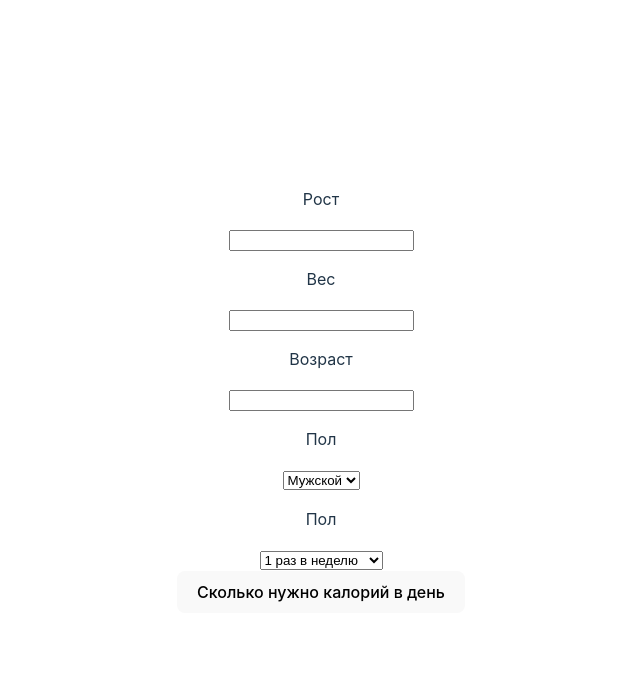
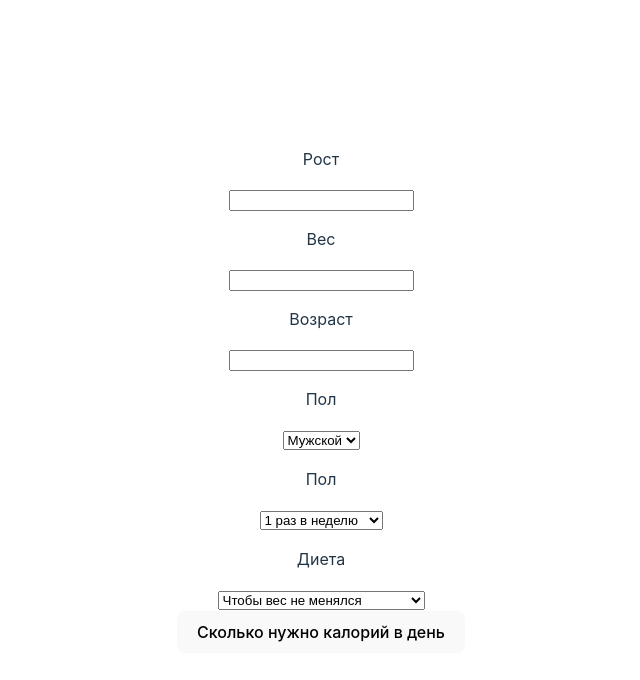
Before and after one commit to kolos1k/Maze, a Svelte app in the folder maze/: page / in a window 1280 px wide. Shown: the top 680 px of the page, without its empty margins (319-959 px from the left). Built offline with nearby package versions, Linux system fonts and the light colour scheme.

Commit message:
modified:   maze/src/App.svelte

```diff
--- a/maze/src/App.svelte
+++ b/maze/src/App.svelte
@@ -46,22 +46,55 @@
           <option value="1.9">2 раза в день</option>
         </select>
       </div>
+
+      <div class="Diet">
+        <p>Диета</p>
+        <select name="Diet" id="Diet">
+          <option value="1">Чтобы вес не менялся </option>
+          <option value="2">Для похудения</option>
+          <option value="3">Для набора мышечной массы</option>
+        </select>
+      </div>
+
 <script lang="ts">
   function myFunction() {
     let gender = Number((<HTMLSelectElement>document.getElementById('gender')).value);
+    let activity = Number((<HTMLSelectElement>document.getElementById('activity')).value);
+    let diet = Number((<HTMLSelectElement>document.getElementById('Diet')).value);
     var height = document.getElementById("height").value;
     var weight = document.getElementById("weight").value;
     var age = document.getElementById("age").value
 
     if (gender == 1){
-    //(10 × вес в килограммах) + (6,25 × рост в сантиметрах) − (5 × возраст в годах) + 5
-      calories = (10*weight) + (6,25 * height) - (5*age) + 5;
+      calories = ((10*weight) + (6,25 * height) - (5*age) + 5);
+      calories = calories * activity;
+      calories = calories / 2;
+      calories = calories - 1000;
+      if (diet == 2)
+      {
+        calories = calories - 400;
+      }
+      if (diet == 3)
+      {
+        calories = calories + 400;
+      }
 
     }
     else{
 
       calories = (10*weight) + (6,25 * height) - (5*age);
-      calories = calories - 165
+      calories = calories - 165;
+      calories = calories * activity;
+      calories = calories / 2;
+      calories = calories - 1000;
+      if (diet == 2)
+      {
+        calories = calories - 400;
+      }
+      if (diet == 3)
+      {
+        calories = calories + 400;
+      }
     }
     document.getElementById('calories').innerHTML=calories + "Ккал";
 };
```
